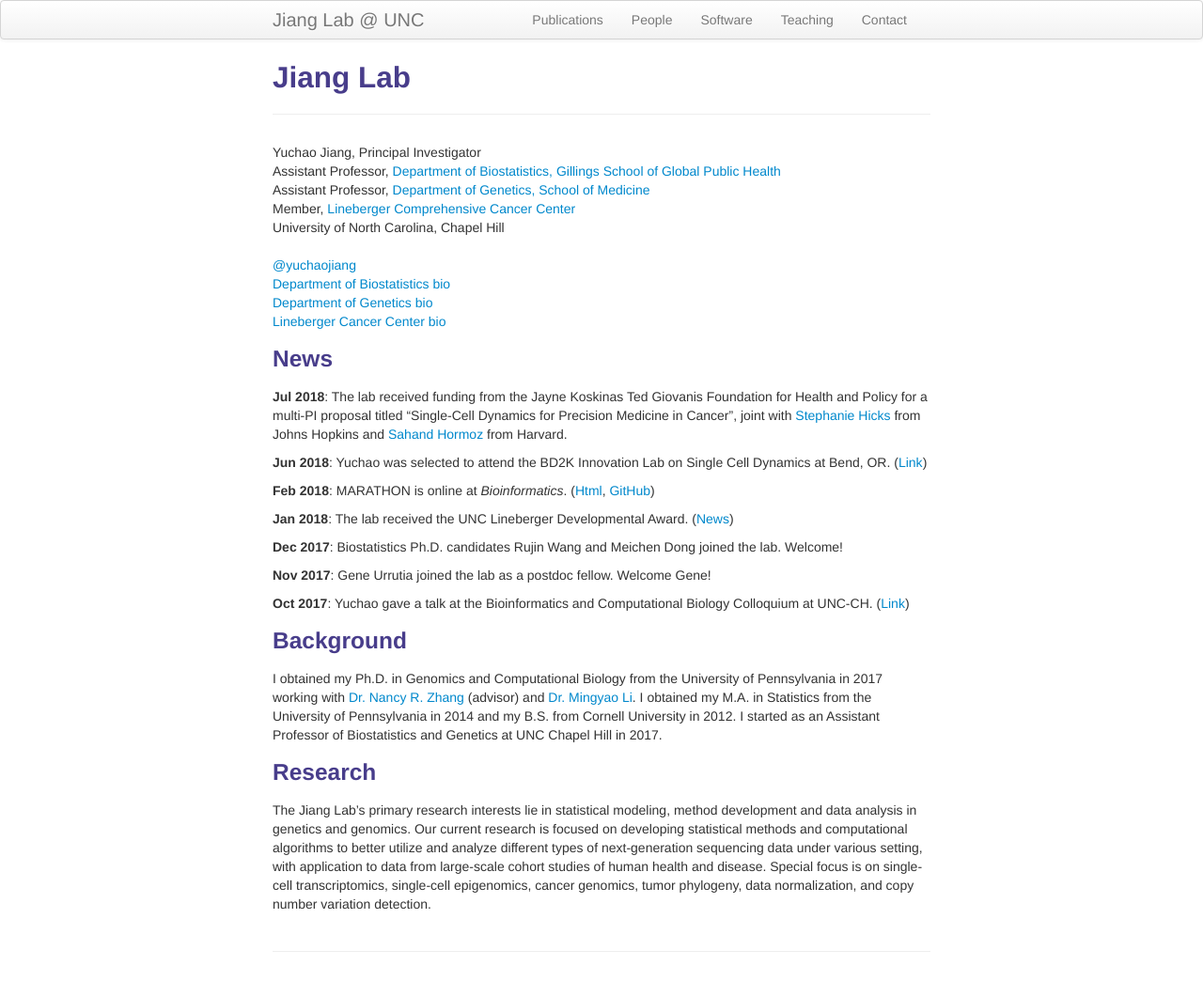
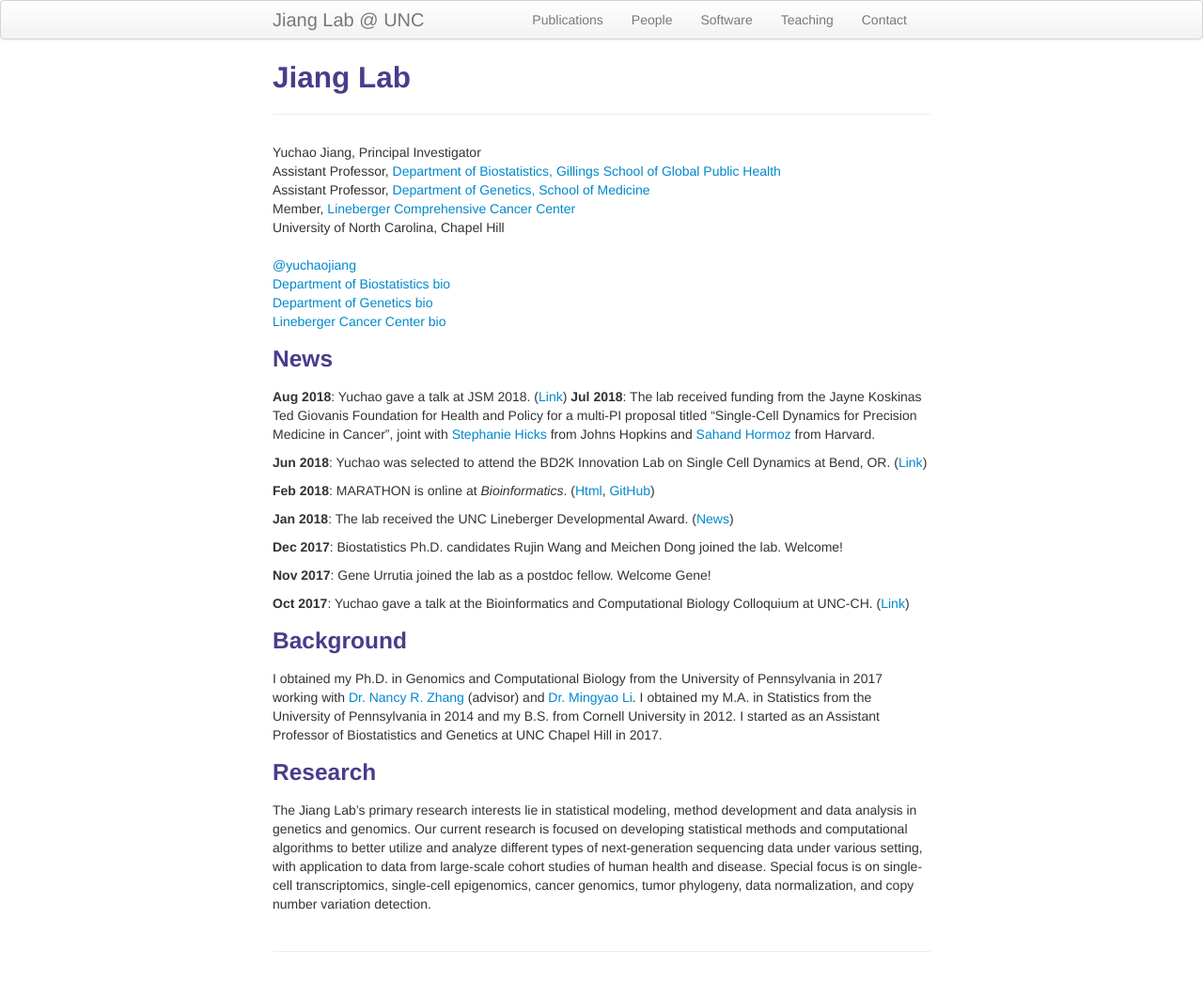
Before and after one commit to yuchaojiang/yuchaojiang.github.io, a Jekyll site: the page built from index.md, in a window 1280 px wide. Shown: the whole page at 94% size. Built offline with Jekyll 4.4.1, drawn with Linux system fonts in a browser that asks for light colours.

Commit message:
Update index.md

```diff
--- a/index.md
+++ b/index.md
@@ -25,6 +25,7 @@ description: I am an Assistant Professor in the Department of Biostatistics and
 </div>
 
 ### News
+**Aug 2018**: Yuchao gave a talk at JSM 2018. ([Link](https://ww2.amstat.org/meetings/jsm/2018/onlineprogram/ActivityDetails.cfm?SessionID=215048))
 **Jul 2018**: The lab received funding from the Jayne Koskinas Ted Giovanis Foundation for Health and Policy for a multi-PI proposal titled "Single-Cell Dynamics for Precision Medicine in Cancer", joint with [Stephanie Hicks](http://www.stephaniehicks.com/) from Johns Hopkins and [Sahand Hormoz](https://hormoz.hms.harvard.edu/) from Harvard.
 
 **Jun 2018**: Yuchao was selected to attend the BD2K Innovation Lab on Single Cell Dynamics at Bend, OR. ([Link](https://bigdatau.ini.usc.edu/innovationlab2018))
```
